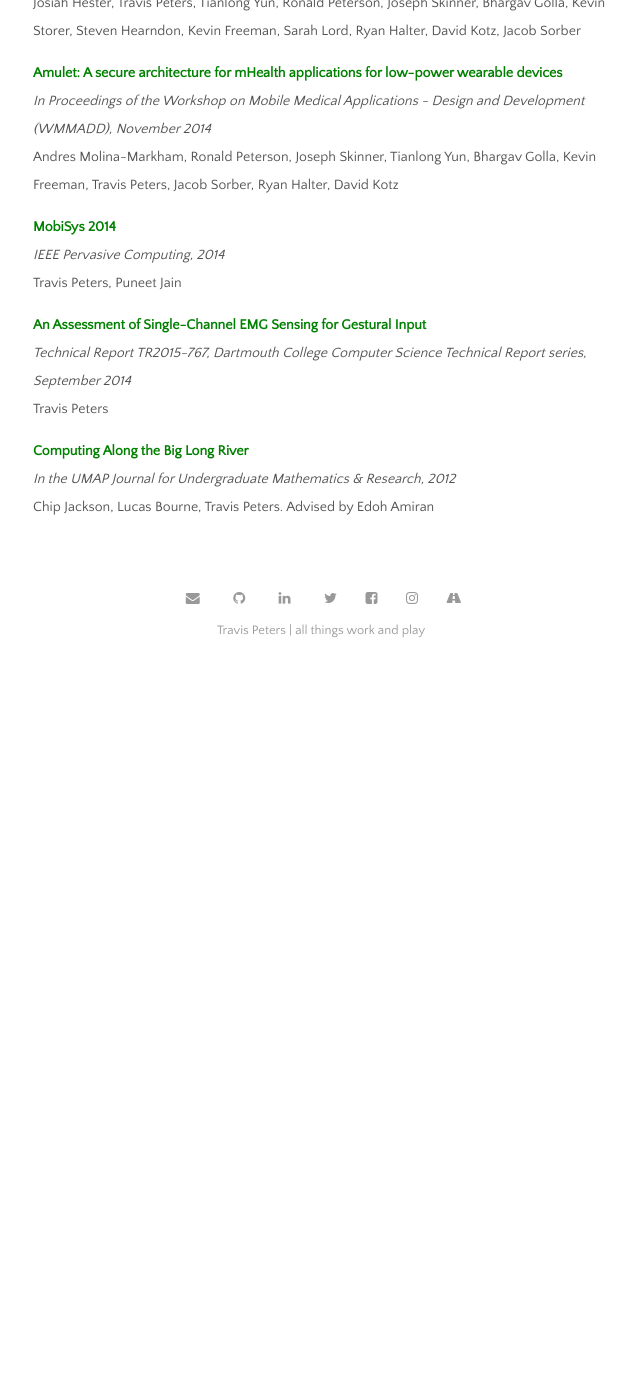
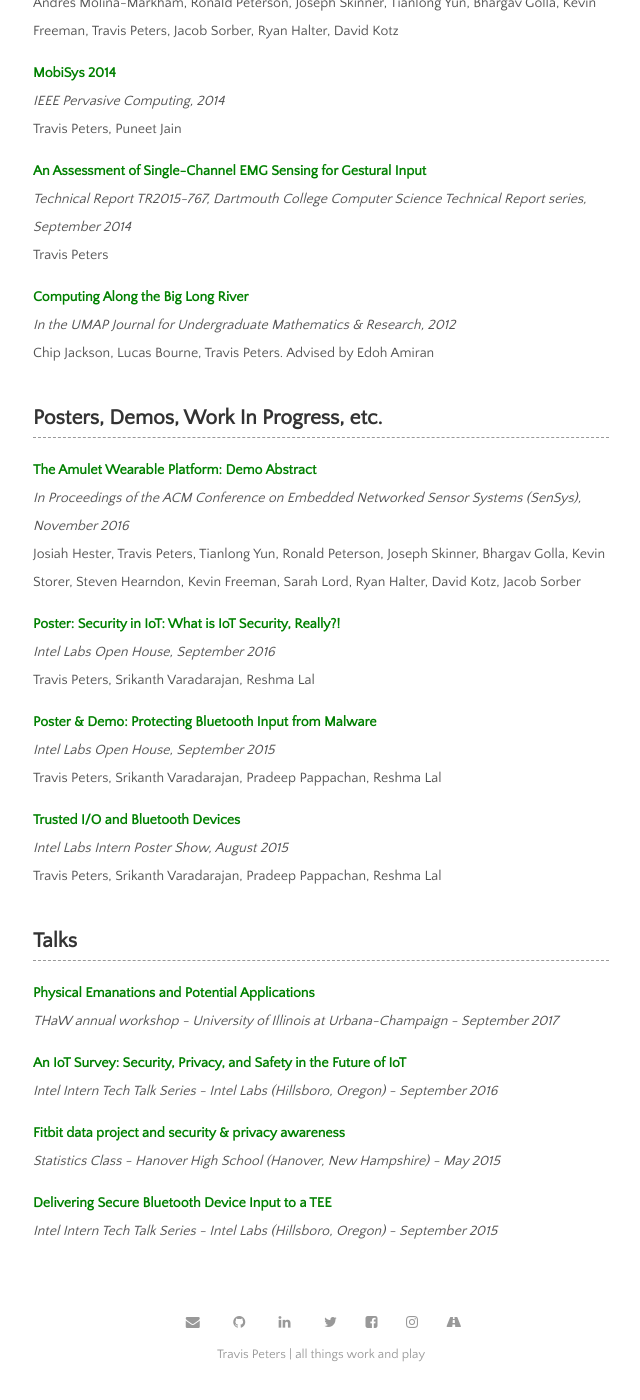
Before and after one commit to traviswpeters/traviswpeters.github.io, a Jekyll site: the page built from research.md, in a window 1280 px wide and 1400 px high, scrolled down 1123 px. Shown: the whole window, without its empty margins (319-959 px from the left). Built offline with Jekyll 4.4.1, drawn with Linux system fonts in a browser that asks for light colours; nearby versions of some CDN libraries; before the commit the page ends 1799 px from its top, so only the background shows below that; some of the changed text lies outside the part shown.

Commit message:
adding talks, posters, and demos + updating some formatting

```diff
--- a/_data/papers.yml
+++ b/_data/papers.yml
@@ -1,13 +1,17 @@
+# Papers, posters, demos, etc.
+
 - title: "Challenges to ensuring human safety throughout the life-cycle of Smart Environments"
   authors: David Kotz and Travis Peters
-  publisher: In Proceedings of the ACM Workshop on the Internet of Safe Things (SafeThings), November 2017
+  publisher: In Proceedings of the ACM Workshop on the Internet of Safe Things (SafeThings)
+  date: November 2017
   url: papers/kotz-safethings2017.pdf
   type: workshop
   internal: true
 
 - title: "A Survey of Trustworthy Computing on Mobile & Wearable Systems"
   authors: Travis Peters
-  publisher: Technical Report TR2017-823, Dartmouth College Computer Science Technical Report series, May 2017
+  publisher: Technical Report TR2017-823, Dartmouth College Computer Science Technical Report series
+  date: May 2017
   url: papers/peters-trusted-comp-tr2017.pdf
   type: techreport
   internal: true
@@ -15,35 +19,59 @@
 
 - title: "Amulet: An Energy-Efficient, Multi-Application Wearable Platform"
   authors: Josiah Hester, Travis Peters, Tianlong Yun, Ronald Peterson, Joseph Skinner, Bhargav Golla, Kevin Storer, Steven Hearndon, Kevin Freeman, Sarah Lord, Ryan Halter, David Kotz, Jacob Sorber
-  publisher: In Proceedings of the ACM Conference on Embedded Networked Sensor Systems (SenSys), November 2016
+  publisher: In Proceedings of the ACM Conference on Embedded Networked Sensor Systems (SenSys)
+  date: November 2016
   url: papers/hester-amulet-sensys2016.pdf
   type: conference
   internal: true
+# note: 17.6% acceptance rate
 
 - title: "The Amulet Wearable Platform: Demo Abstract"
   authors: Josiah Hester, Travis Peters, Tianlong Yun, Ronald Peterson, Joseph Skinner, Bhargav Golla, Kevin Storer, Steven Hearndon, Kevin Freeman, Sarah Lord, Ryan Halter, David Kotz, Jacob Sorber
-  publisher: In Proceedings of the ACM Conference on Embedded Networked Sensor Systems (SenSys), November 2016
+  publisher: In Proceedings of the ACM Conference on Embedded Networked Sensor Systems (SenSys)
+  date: November 2016
   url: papers/hester-amulet-demo-sensys2016.pdf
   type: demo
   internal: true
 
+- title: "Poster: Security in IoT: What is IoT Security, Really?!"
+  authors: Travis Peters, Srikanth Varadarajan, Reshma Lal
+  publisher: Intel Labs Open House
+  date: September 2016
+  type: poster/demo
+
+- title: "Poster & Demo: Protecting Bluetooth Input from Malware"
+  authors: Travis Peters, Srikanth Varadarajan, Pradeep Pappachan, Reshma Lal
+  publisher: Intel Labs Open House
+  date: September 2015
+  type: poster/demo
+
+- title: "Trusted I/O and Bluetooth Devices"
+  authors: Travis Peters, Srikanth Varadarajan, Pradeep Pappachan, Reshma Lal
+  publisher: Intel Labs Intern Poster Show
+  date: August 2015
+  type: poster
+
 - title: "Amulet: A secure architecture for mHealth applications for low-power wearable devices"
   authors: Andres Molina-Markham, Ronald Peterson, Joseph Skinner, Tianlong Yun, Bhargav Golla, Kevin Freeman, Travis Peters, Jacob Sorber, Ryan Halter, David Kotz
-  publisher: In Proceedings of the Workshop on Mobile Medical Applications - Design and Development (WMMADD), November 2014
+  publisher: In Proceedings of the Workshop on Mobile Medical Applications - Design and Development (WMMADD)
+  date: November 2014
   url: papers/molina-markham-wmmadd2014.pdf
   type: workshop
   internal: true
 
 - title: "MobiSys 2014"
   authors: Travis Peters, Puneet Jain
-  publisher: IEEE Pervasive Computing, 2014
+  publisher: IEEE Pervasive Computing
+  date: 2014
   url: papers/peters-mobisys2014.pdf
   type: journal
   internal: true
 
 - title: "An Assessment of Single-Channel EMG Sensing for Gestural Input"
   authors: Travis Peters
-  publisher: Technical Report TR2015-767, Dartmouth College Computer Science Technical Report series, September 2014
+  publisher: Technical Report TR2015-767, Dartmouth College Computer Science Technical Report series
+  date: September 2014
   url: papers/peters-emg-tr2014.pdf
   type: techreport
   internal: true
@@ -51,7 +79,8 @@
 
 - title: "Computing Along the Big Long River"
   authors: Chip Jackson, Lucas Bourne, Travis Peters. Advised by Edoh Amiran
-  publisher: In the UMAP Journal for Undergraduate Mathematics & Research, 2012
+  publisher: In the UMAP Journal for Undergraduate Mathematics & Research
+  date: 2012
   url: papers/peters-umap2012.pdf
   type: journal
   internal: true
--- a/_data/projects.yml
+++ b/_data/projects.yml
@@ -34,7 +34,7 @@
 - title: "Dot Files (private repository currently; available upon request)"
   desc: "A collection of dot files.
          For those that don't know, generally speaking, 'dot files' are simply configuration files with a file name that starts with a '.')
-         and scripts I use for customizing environments (typical OS X) to my liking and setting up the software development tools I use on a day-to-day basis.
+         and scripts I use for customizing environments (typically OS X) to my liking and setting up the software development tools I use on a day-to-day basis.
          I've also made *some* attempt at making these play nice on Linux,
          but sometimes there is software in one environment that doesn't exist in the other and I haven't covered all the bases just yet.
          Needless to say, it is a never-ending work-in-progress."
--- a/_data/talks.yml
+++ b/_data/talks.yml
@@ -2,22 +2,29 @@
   date: September 2017
   venue: THaW annual workshop
   location: University of Illinois at Urbana-Champaign
-  abstract: "..."
-  note:
+  # abstract: ""
+  # note: ""
 
-- title: "...."
+- title: "An IoT Survey: Security, Privacy, and Safety in the Future of IoT"
   date: September 2016
   venue: Intel Intern Tech Talk Series
-  location: Intel Labs in Hillsboro, Oregon
-  abstract: "..."
-  note:
+  location: Intel Labs (Hillsboro, Oregon)
+  # abstract: ""
+  # note: ""
 
-- title: "...."
+- title: "Fitbit data project and security & privacy awareness"
+  date: May 2015
+  venue: Statistics Class
+  location: Hanover High School (Hanover, New Hampshire)
+  # abstract: ""
+  # note: ""
+
+- title: "Delivering Secure Bluetooth Device Input to a TEE"
   date: September 2015
   venue: Intel Intern Tech Talk Series
-  location: Intel Labs in Hillsboro, Oregon
-  abstract: "..."
-  note:
+  location: Intel Labs (Hillsboro, Oregon)
+  # abstract: ""
+  # note: ""
 
 # Guest Lectures?
 # CS50 - Debugging with GDB and Valgrind, April 17, 2017
--- /dev/null
+++ b/_includes/presentations.html
@@ -0,0 +1,5 @@
+## Talks
+{% for talk in site.data.talks %}
+[**{{talk.title}}**]({% if pub.internal %}{{ pub.url | relative_url }}{% else %}{{pub.url}}{% endif %}) <br />
+*{{talk.venue}} - {% if talk.location %} {{talk.location}}{% endif %} - {% if talk.date %}{{talk.date}}{% endif %}*
+{% endfor %}
--- a/_includes/publications.html
+++ b/_includes/publications.html
@@ -1,14 +1,37 @@
 {% assign thumbnail="left" %}
 
+## Publications
+
 {% for pub in site.data.papers %}
+{% if pub.type == "conference" or pub.type == "journal" or pub.type == "workshop" or pub.type == "techreport" %}
+
 {% if pub.image %}
 {% include image.html url=pub.image caption="" height="100px" align=thumbnail %}
 {% endif %}
 [**{{pub.title}}**]({% if pub.internal %}{{ pub.url | relative_url }}{% else %}{{pub.url}}{% endif %})<br />
-*{{pub.publisher}}* <br />
+*{{pub.publisher}}, {{pub.date}}* <br />
 {{pub.authors}}<br />
 {% if pub.note %} *({{pub.note}})*{% endif %}
 {% if pub.year %}*{{pub.year}}*{% endif %}
 {% if pub.doi %}[[doi]({{pub.doi}})]{% endif %}
 {% if pub.media %}<br />Media: {% for article in pub.media %}[[{{article.name}}]({{article.url}})]{% endfor %}{% endif %}
+
+{% endif %}
 {% endfor %}
+
+## Posters, Demos, Work In Progress, etc.
+
+{% for pub in site.data.papers %}
+{% if pub.type == "poster" or pub.type == "demo" or pub.type == "poster/demo" %}
+
+{% if pub.image %}
+{% include image.html url=pub.image caption="" height="100px" align=thumbnail %}
+{% endif %}
+[**{{pub.title}}**]({% if pub.internal %}{{ pub.url | relative_url }}{% else %}{{pub.url}}{% endif %})<br />
+{% if pub.publisher %}*{{pub.publisher}}, {{pub.date}}* <br />{% endif %}
+{{pub.authors}}<br />
+{% if pub.doi %}[[doi]({{pub.doi}})]{% endif %}
+{% if pub.media %}<br />Media: {% for article in pub.media %}[[{{article.name}}]({{article.url}})]{% endfor %}{% endif %}
+
+{% endif %}
+{% endfor %}
--- a/research.md
+++ b/research.md
@@ -29,6 +29,8 @@ Trustworthy Infrastructure, Protecting User Data, and Malicious and Deceptive So
 <!-- <h4>I also <a href="{{ site.baseurl }}blog.html">write about miscellaneous stuff</a> at times.</h4>
 <h4>If you want to chat, reach out!</h4> -->
 
-<!-- see: _includes/research.html -->
-## Publications
+<!-- see: _includes/publications.html -->
 {% include publications.html %}
+
+<!-- see: _includes/presentations.html -->
+{% include presentations.html %}
```
Also changed, not shown: other parts of research.md (+1 -1 lines).
